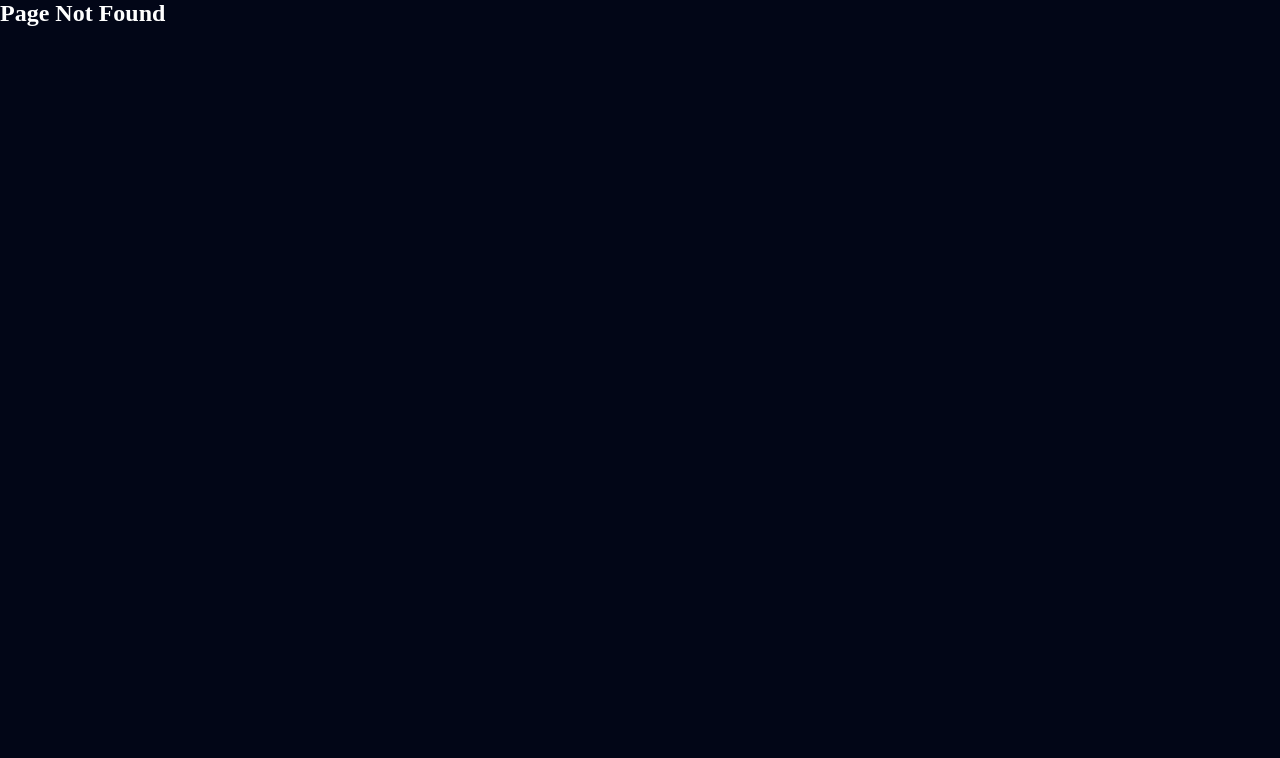
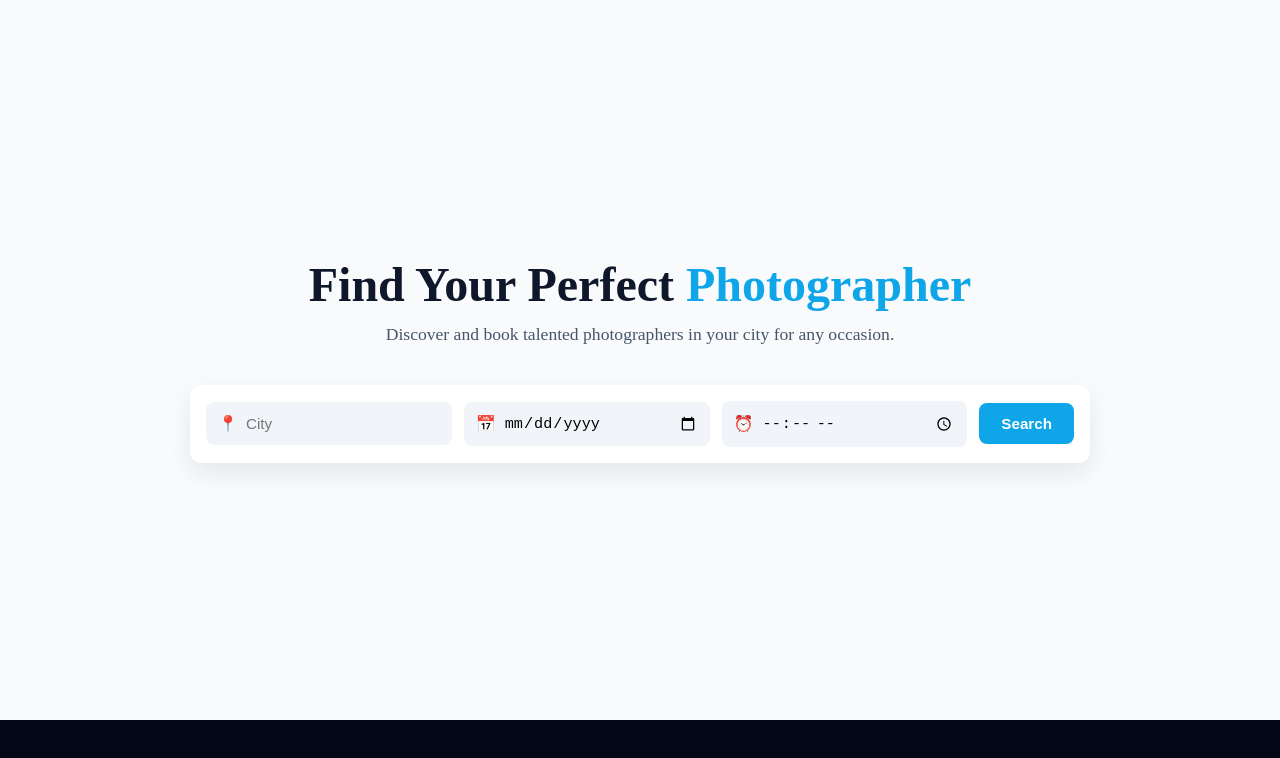
Before and after one commit to keshav2446/free, a React (Vite) app in the folder free/: page /homepage in a window 1280 px wide. Before the commit this address had no page. Shown: the top 758 px of the page. Built offline with nearby package versions, Linux system fonts and the light colour scheme.

Commit message:
homepage

```diff
--- a/free/src/App.jsx
+++ b/free/src/App.jsx
@@ -11,6 +11,8 @@ import EditProfile from "./pages/photographer/EditProfile";
 import Community from "./pages/photographer/Community";
 import SubscriptionStatus from "./pages/photographer/SubscriptionStatus";
 
+import Home from "./pages/Home";
+
 function App() {
   return (
     <Routes>
@@ -21,6 +23,10 @@ function App() {
       <Route path="/auth/login" element={<Login />} />
       <Route path="/auth/register" element={<Register />} />
       <Route path="/auth/subscription" element={<Subscription />} />
+
+     <Route path="/" element={<Home />} />
+<Route path="/homepage" element={<Home />} />
+
 
       {/* Photographer */}
       <Route path="/photographer/dashboard" element={<Dashboard />} />
--- /dev/null
+++ b/free/src/pages/Home.jsx
@@ -0,0 +1,38 @@
+import "./home.css";
+
+const Home = () => {
+  return (
+    <section className="hero">
+      <div className="hero-content">
+        <h1>
+          Find Your Perfect <span>Photographer</span>
+        </h1>
+
+        <p>
+          Discover and book talented photographers in your city for any occasion.
+        </p>
+
+        <div className="search-box">
+          <div className="input-group">
+            <span>📍</span>
+            <input type="text" placeholder="City" />
+          </div>
+
+          <div className="input-group">
+            <span>📅</span>
+            <input type="date" />
+          </div>
+
+          <div className="input-group">
+            <span>⏰</span>
+            <input type="time" />
+          </div>
+
+          <button className="search-btn">Search</button>
+        </div>
+      </div>
+    </section>
+  );
+};
+
+export default Home;
--- /dev/null
+++ b/free/src/pages/home.css
@@ -0,0 +1,90 @@
+.hero {
+  min-height: 90vh;
+  background: #f8fafc;
+  display: flex;
+  align-items: center;
+  justify-content: center;
+  padding: 40px 16px;
+}
+
+.hero-content {
+  max-width: 900px;
+  width: 100%;
+  text-align: center;
+}
+
+.hero-content h1 {
+  font-size: 3rem;
+  font-weight: 800;
+  color: #0f172a;
+}
+
+.hero-content h1 span {
+  color: #0ea5e9;
+}
+
+.hero-content p {
+  margin-top: 12px;
+  font-size: 1.1rem;
+  color: #475569;
+}
+
+.search-box {
+  margin-top: 40px;
+  background: #ffffff;
+  border-radius: 12px;
+  padding: 16px;
+  display: flex;
+  gap: 12px;
+  align-items: center;
+  justify-content: space-between;
+  box-shadow: 0 10px 25px rgba(0, 0, 0, 0.08);
+}
+
+.input-group {
+  display: flex;
+  align-items: center;
+  gap: 8px;
+  background: #f1f5f9;
+  padding: 12px;
+  border-radius: 8px;
+  flex: 1;
+}
+
+.input-group input {
+  border: none;
+  outline: none;
+  background: transparent;
+  width: 100%;
+  font-size: 0.95rem;
+}
+
+.search-btn {
+  background: #0ea5e9;
+  color: white;
+  border: none;
+  padding: 12px 22px;
+  border-radius: 8px;
+  font-size: 0.95rem;
+  font-weight: 600;
+  cursor: pointer;
+}
+
+.search-btn:hover {
+  background: #0284c7;
+}
+
+/* 📱 Responsive */
+@media (max-width: 768px) {
+  .hero-content h1 {
+    font-size: 2.2rem;
+  }
+
+  .search-box {
+    flex-direction: column;
+  }
+
+  .search-btn {
+    width: 100%;
+  }
+}
```
